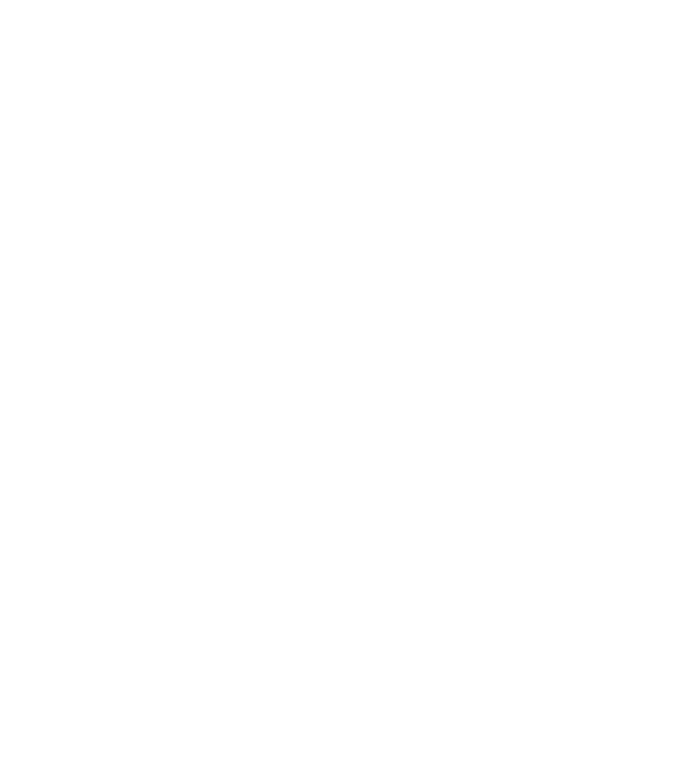
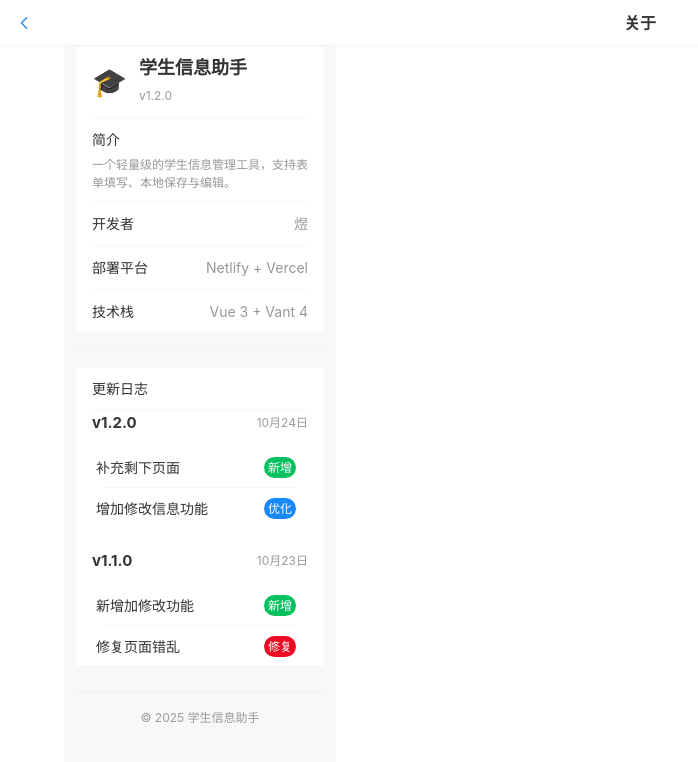
Before and after one commit to tgwl/xuexin, a Vue app: page /#/about in a window 1280 px wide. Before the commit this address had no page. Shown: the top 762 px of the page, without its empty margins (0-698 px from the left). Built offline with nearby package versions, Linux system fonts and the light colour scheme; the HTML template or start-up script is replaced by a standard one.

Commit message:
描述修改内容，例如：修复底部导航样式，优化首页加载速度

```diff
--- a/src/router/index.js
+++ b/src/router/index.js
@@ -5,7 +5,7 @@
 import XjcxView from '../views/XjcxView.vue'
 import EditView from '../views/EditView.vue'
 import AccountView from '../views/AccountView.vue'
-
+import AboutView from '../views/AboutView.vue'
 
 const routes = [
   { path: '/', component: HomeView },
@@ -13,7 +13,8 @@
   { path: '/me', component: MeView },
   { path: '/xjcx', component: XjcxView } ,
   { path: '/edit', component: EditView } ,
-  { path: '/account', component: AccountView }
+  { path: '/account', component: AccountView } ,
+  { path: '/about', component: AboutView } ,
 ]
 
 const router = createRouter({
--- /dev/null
+++ b/src/views/AboutView.vue
@@ -0,0 +1,214 @@
+<template>
+    <div class="about-page">
+      <!-- 顶部导航 -->
+      <van-nav-bar
+        title="关于"
+        left-arrow
+        @click-left="goBack"
+        fixed
+      />
+
+      <div class="content">
+        <!-- 关于信息 -->
+        <van-cell-group class="about-section">
+          <van-cell center>
+            <template #icon>
+              <div class="app-icon">🎓</div>
+            </template>
+            <template #title>
+              <div class="app-name">学生信息助手</div>
+              <div class="app-version">v1.2.0</div>
+            </template>
+          </van-cell>
+
+          <van-cell
+            title="简介"
+            label="一个轻量级的学生信息管理工具，支持表单填写、本地保存与编辑。"
+            readonly
+          />
+          <van-cell
+            title="开发者"
+            value="煜"
+            readonly
+          />
+          <van-cell
+            title="部署平台"
+            value="Netlify + Vercel"
+            readonly
+          />
+          <van-cell
+            title="技术栈"
+            value="Vue 3 + Vant 4 "
+            readonly
+          />
+        </van-cell-group>
+
+        <van-divider :style="{ margin: '16px 0' }" />
+
+        <!-- 更新日志 -->
+        <van-cell-group class="changelog-section">
+          <van-cell title="更新日志" readonly />
+
+          <div class="changelog-entries">
+            <div
+              v-for="entry in changelog"
+              :key="entry.version"
+              class="changelog-entry"
+            >
+              <div class="version-header">
+                <span class="version">v{{ entry.version }}</span>
+                <span class="date">{{ formatDate(entry.date) }}</span>
+              </div>
+              <van-cell
+                v-for="(change, index) in entry.changes"
+                :key="index"
+                :title="change.desc"
+                readonly
+                class="change-item"
+              >
+                <template #right-icon>
+                  <van-tag
+                    :type="getTagType(change.type)"
+                    size="mini"
+                    round
+                  >
+                    {{ getTagText(change.type) }}
+                  </van-tag>
+                </template>
+              </van-cell>
+            </div>
+          </div>
+        </van-cell-group>
+
+        <div class="footer">
+          © {{ new Date().getFullYear() }} 学生信息助手
+        </div>
+      </div>
+    </div>
+  </template>
+
+  <script setup>
+  import { useRouter } from 'vue-router'
+
+  const router = useRouter()
+
+  const goBack = () => {
+    if (window.history.length > 1) {
+      router.go(-1)
+    } else {
+      router.push('/')
+    }
+  }
+
+  // 模拟更新日志数据
+  const changelog = [
+
+{
+  version: '1.2.0',
+  date: '2025-10-24',
+  changes: [
+    { type: 'feature', desc: '补充剩下页面' },
+    { type: 'improvement', desc: '增加修改信息功能' }
+  ]
+},
+{
+  version: '1.1.0',
+  date: '2025-10-23',
+  changes: [
+    { type: 'feature', desc: '新增加修改功能' },
+    { type: 'fix', desc: '修复页面错乱' }
+  ]
+}
+]
+
+  // 工具函数
+  const formatDate = (dateStr) => {
+    const date = new Date(dateStr)
+    return `${date.getMonth() + 1}月${date.getDate()}日`
+  }
+
+  const getTagText = (type) => {
+    const map = { feature: '新增', improvement: '优化', fix: '修复' }
+    return map[type] || '更新'
+  }
+
+  const getTagType = (type) => {
+    const map = { feature: 'success', improvement: 'primary', fix: 'danger' }
+    return map[type] || 'default'
+  }
+  </script>
+
+  <style scoped>
+  .about-page {
+    padding-top: 46px;
+    min-height: 100vh;
+    background-color: #f7f8fa;
+  }
+
+  .content {
+    padding: 0 12px 24px;
+  }
+
+  .app-icon {
+    font-size: 28px;
+    margin-right: 12px;
+  }
+
+  .app-name {
+    font-size: 18px;
+    font-weight: bold;
+    color: #333;
+  }
+
+  .app-version {
+    font-size: 12px;
+    color: #999;
+    margin-top: 4px;
+  }
+
+  /* 更新日志样式 */
+  .changelog-entries {
+    padding: 0 12px;
+  }
+
+  .changelog-entry + .changelog-entry {
+    margin-top: 20px;
+  }
+
+  .version-header {
+    display: flex;
+    justify-content: space-between;
+    align-items: center;
+    margin-bottom: 12px;
+    padding: 0 4px;
+  }
+
+  .version {
+    font-weight: bold;
+    color: #333;
+  }
+
+  .date {
+    font-size: 12px;
+    color: #999;
+  }
+
+  .change-item {
+    padding-left: 8px;
+  }
+
+  .change-item :deep(.van-cell__title) {
+    font-size: 14px;
+    color: #333;
+    line-height: 1.5;
+  }
+
+  .footer {
+    text-align: center;
+    font-size: 12px;
+    color: #999;
+    margin-top: 24px;
+    padding-top: 16px;
+    border-top: 1px solid #eee;
+  }
+  </style>
--- a/src/views/HomeView.vue
+++ b/src/views/HomeView.vue
@@ -27,8 +27,6 @@
       </template>
     </div>
 
-    <van-button type="warning"  @click="save()">警告按钮</van-button>
-  <van-button type="default" @click="clear()">默认按钮</van-button>
 
     <!-- 底部导航 -->
     <BottomNav />
@@ -224,19 +222,6 @@
   }
 }
 
-const save =()=>{
-  try {
-        localStorage.setItem('xjList', JSON.stringify(xjList));
-        console.log('✅ 数据已保存到 localStorage');
-      } catch (e) {
-        console.error('❌ 保存失败:', e);
-      }
-}
-
-const clear=()=>{
-  localStorage.removeItem('xlList');
-  localStorage.removeItem('xjList');
-}
 
 // 图标 URL 处理（去除空格）
 const getIconUrl = (url: string) => {
```
